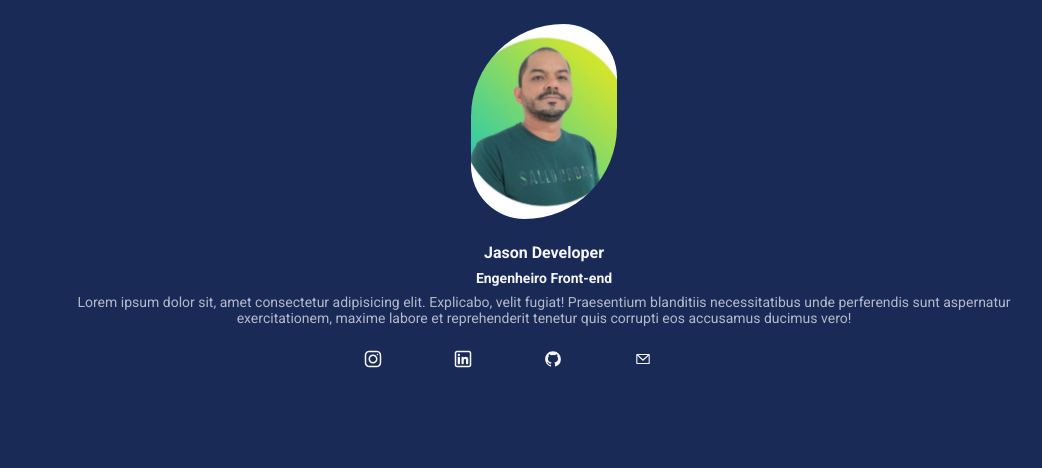
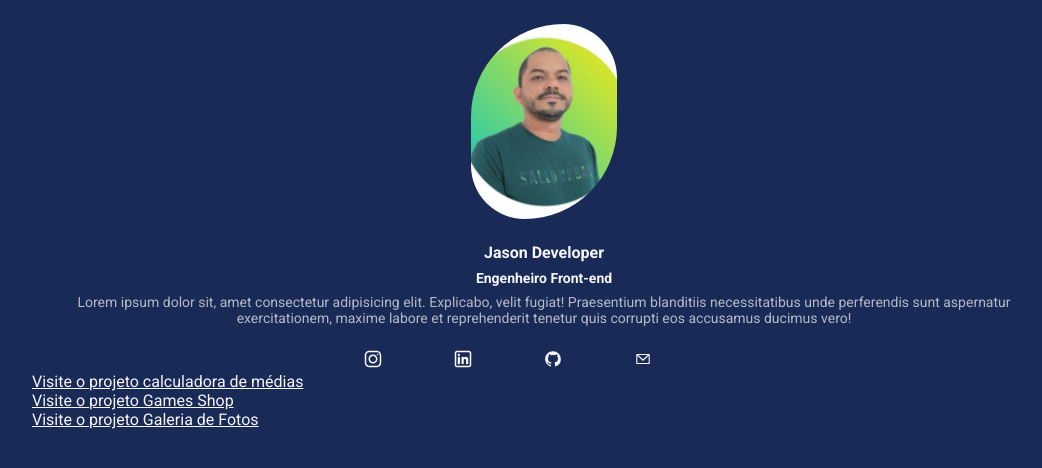
Before and after one commit to jasonrn36/curso-front-end, a website: page index.html in a window 1280 px wide. Shown: the whole page, without its empty margins (96-1138 px from the left). Drawn offline with nearby package versions, Linux system fonts and the light colour scheme; files that its build step writes are made by us from their sources.

Commit message:
added list styles: none, to all li stay witch budgets

```diff
--- a/index.html
+++ b/index.html
@@ -39,6 +39,20 @@
                     </a></li>
                 </ul>
             </nav>
+
+            <nav>
+                <ul>
+                    <li>
+                        <a href="#">Visite o projeto calculadora de médias</a>
+                    </li>
+                    <li>
+                        <a href="#">Visite o projeto Games Shop</a>
+                    </li>
+                    <li>
+                        <a href="#">Visite o projeto Galeria de Fotos</a>
+                    </li>
+                </ul>
+            </nav>
         </div>
 </body>
 </html>
--- a/src/styles/main.less
+++ b/src/styles/main.less
@@ -21,8 +21,9 @@
 body {
     background-color: #Colors[backgroundColors];
     color: #Colors[TextColors];
-
-
+}
+li {
+    list-style: none;
 }
 
 .container {
@@ -104,7 +105,6 @@ li, a  {
   margin: 0 auto;
 
   li { // inside have li to configuring list
-  list-style: none;
   img  {
     max-width: 20%;
     transition: all ease .3;
```
